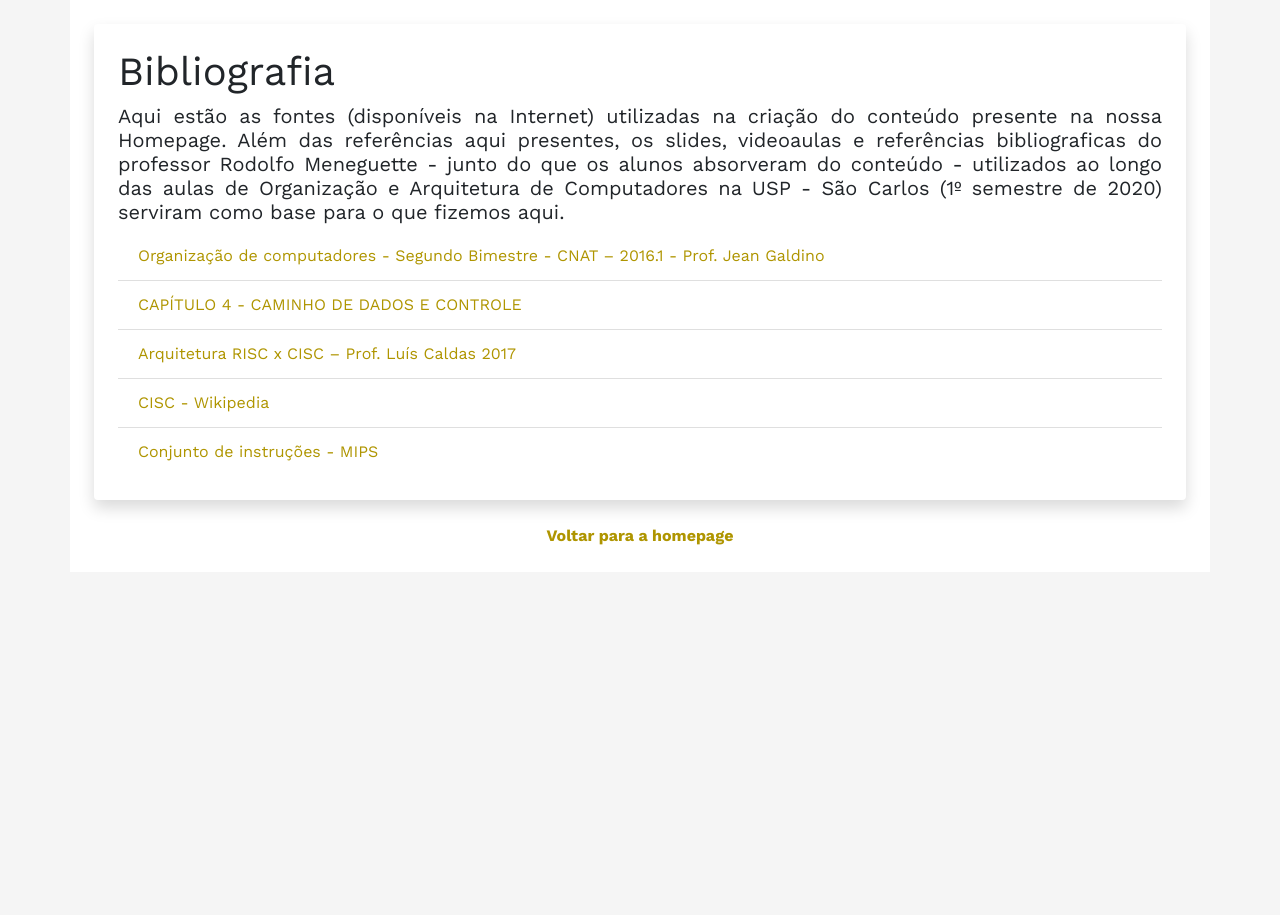
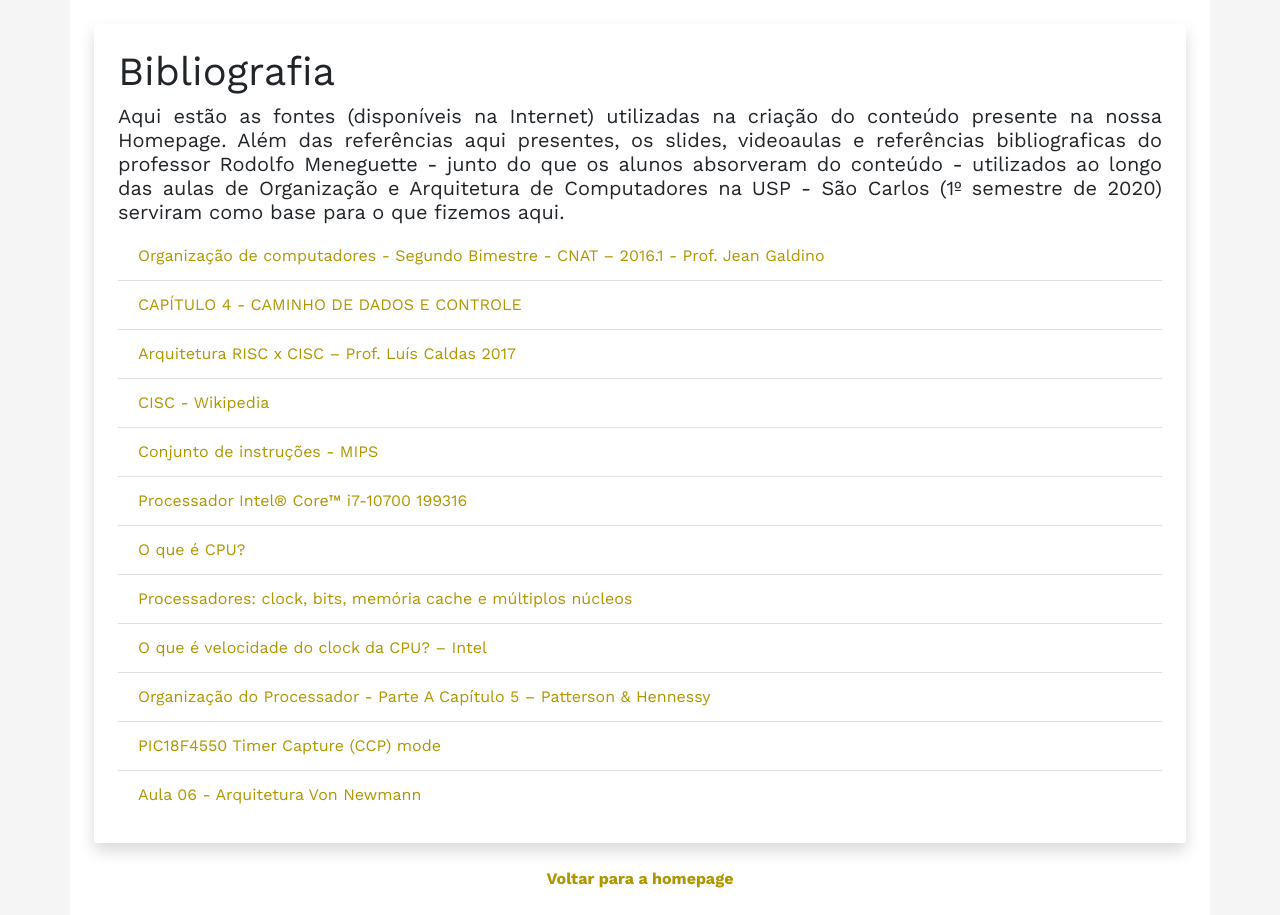
Before and after one commit to Haltz01/monocycleMIPS_101_website, a React (Create React App) app in the folder frontend/: page /bibliografia in a window 1280 px wide. Before the commit the page ends 800 px from the top, so only its background shows below. Built offline with nearby package versions, Linux system fonts and the light colour scheme.

Commit message:
Adding last references

```diff
--- a/frontend/src/pages/Bibliografia.js
+++ b/frontend/src/pages/Bibliografia.js
@@ -20,6 +20,13 @@ export default function Bibliografia() {
                             <li class="list-group-item"><a href="http://www.luiscaldas.com.br/unip/arquitetura/Notas%20de%20aulas/SDEC_aula_05_org.pdf">Arquitetura RISC x CISC – Prof. Luís Caldas 2017</a></li>
                             <li class="list-group-item"><a href="https://pt.wikipedia.org/wiki/CISC">CISC - Wikipedia</a></li>
                             <li class="list-group-item"><a href="https://ic.unicamp.br/~pannain/mc542/aulas/ch3_arq.pdf">Conjunto de instruções - MIPS</a></li>
+                            <li class="list-group-item"><a href="https://www.intel.com.br/content/www/br/pt/products/processors/core/i7-processors/i7-10700.html">Processador Intel® Core™ i7-10700 199316</a></li>
+                            <li class="list-group-item"><a href="https://canaltech.com.br/hardware/o-que-e-cpu/">O que é CPU?</a></li>
+                            <li class="list-group-item"><a href="https://www.infowester.com/processadores.php#clock">Processadores: clock, bits, memória cache e múltiplos núcleos</a></li>
+                            <li class="list-group-item"><a href="https://www.intel.com.br/content/www/br/pt/gaming/resources/cpu-clock-speed.html">O que é velocidade do clock da CPU? – Intel</a></li>
+                            <li class="list-group-item"><a href="http://ww2.inf.ufg.br/~fmc/orgcomp/Cap2.pdf">Organização do Processador - Parte A Capítulo 5 – Patterson & Hennessy</a></li>
+                            <li class="list-group-item"><a href="https://www.electronicwings.com/pic/pic18f4550-timer-capture">PIC18F4550 Timer Capture (CCP) mode</a></li>
+                            <li class="list-group-item"><a href="http://gr002115.blogspot.com/2018/03/processadores-monociclo-multiciclo-e.html">Aula 06 - Arquitetura Von Newmann</a></li>
                         </ul>
                     </div>
                     <div className="container-fluid text-center pb-4">
```
